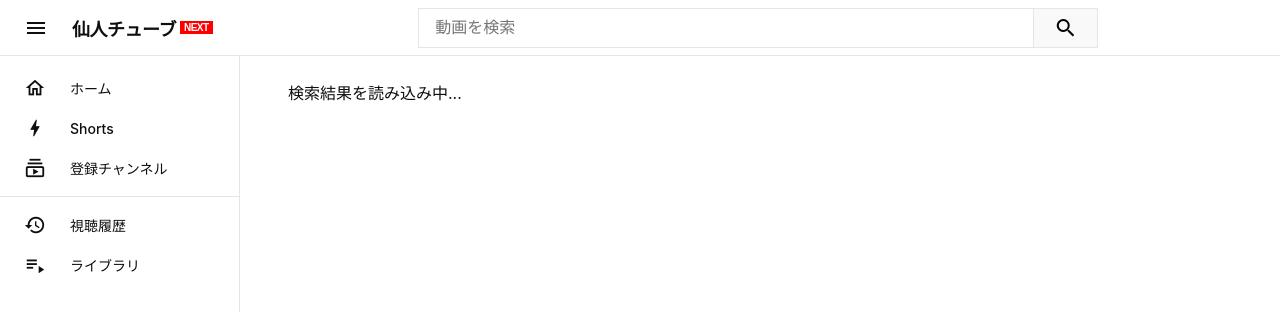
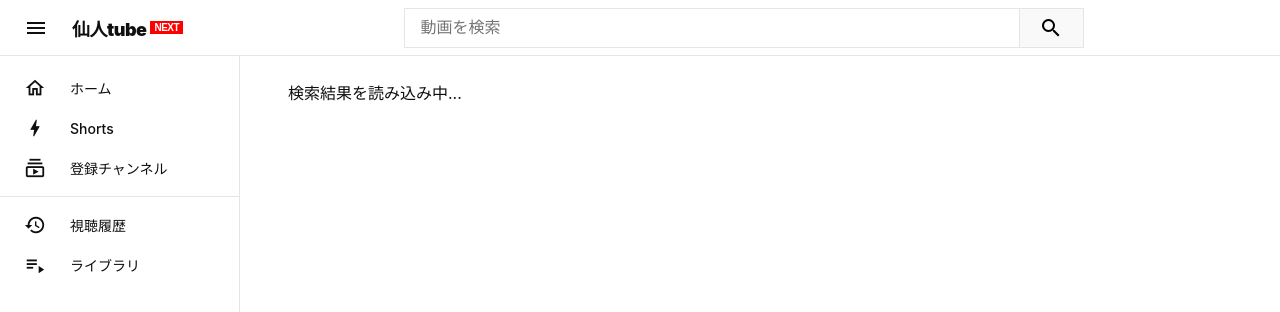
Before and after one commit to katuoaikouka/Sennintubenext, a plain HTML site: page public/serch.html in a window 1280 px wide. Shown: the top 312 px of the page. Drawn offline with Linux system fonts and the light colour scheme.

Commit message:
Update serch.html

```diff
--- a/public/serch.html
+++ b/public/serch.html
@@ -3,7 +3,7 @@
 <head>
     <meta charset="UTF-8">
     <meta name="viewport" content="width=device-width, initial-scale=1.0">
-    <title>検索結果 - 仙人チューブ Next</title>
+    <title>検索結果 - 仙人tube Next</title>
     <link href="https://fonts.googleapis.com/icon?family=Material+Icons+Outlined" rel="stylesheet">
     <style>
         /* index.html のスタイルを完全継承 */
@@ -108,7 +108,7 @@
                 <span class="material-icons-outlined">menu</span>
             </div>
             <div class="logo-container" onclick="location.href='index.html'">
-                仙人チューブ<span class="next-badge">NEXT</span>
+                仙人tube<span class="next-badge">NEXT</span>
             </div>
         </div>
 
```
